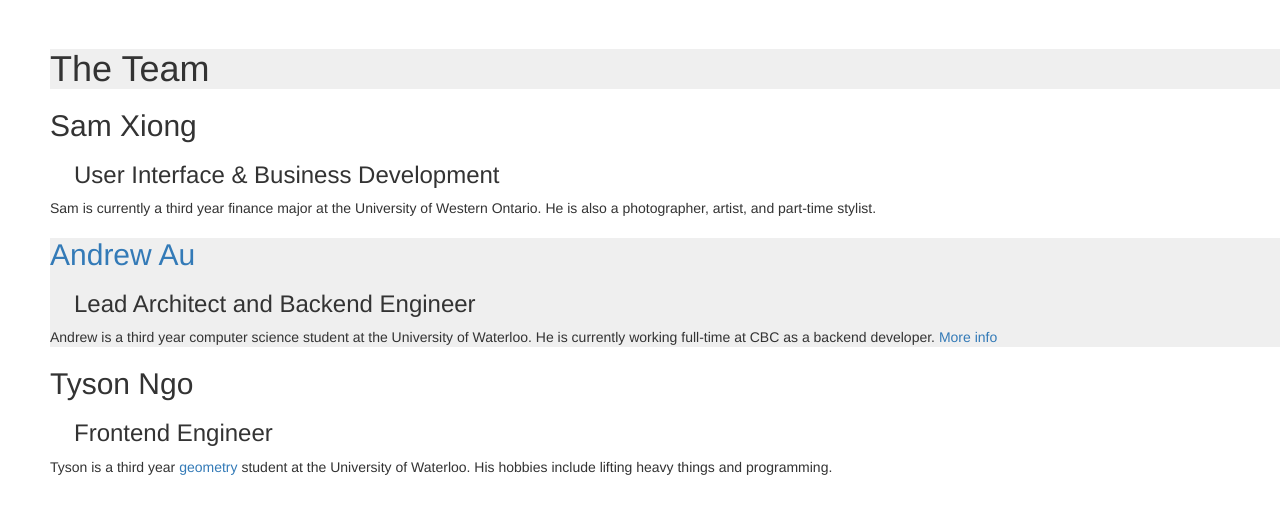
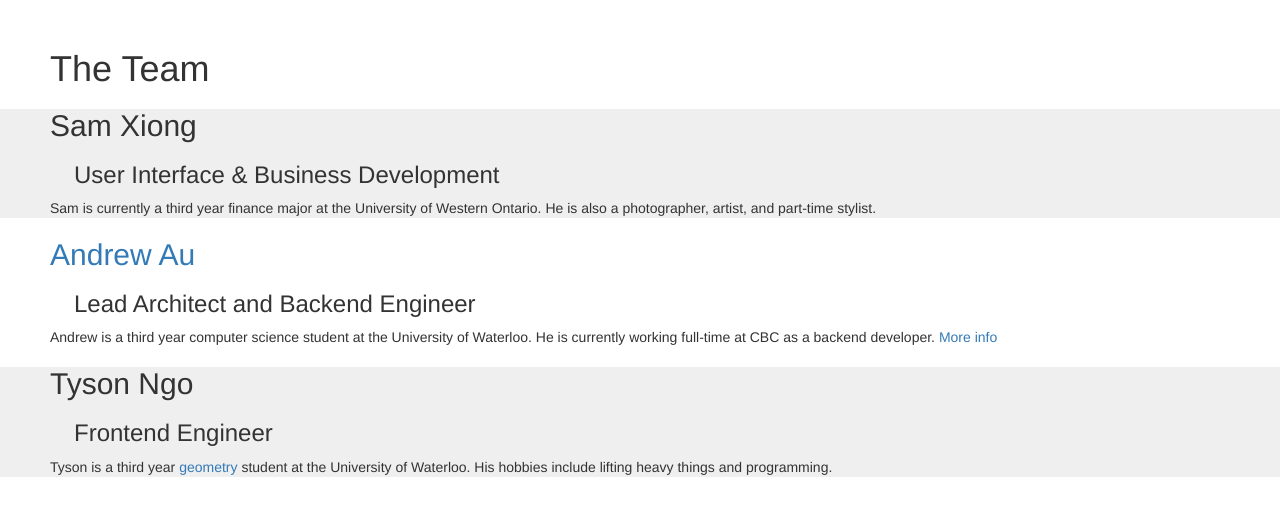
Before and after one commit to A-Au/ClubManner-Email, a Django app: page /about/ in a window 1280 px wide. Shown: the part 51-567 px from the top of the page. Run offline with Django 3.2, Linux system fonts and the light colour scheme; some libraries are stand-ins or nearby versions.

Commit message:
put div inside of section

```diff
--- a/clubmanneremail/templates/about.html
+++ b/clubmanneremail/templates/about.html
@@ -40,26 +40,33 @@
             </div>
         </div>
     </nav>
+
+    <section>
         <div class="description">
-        <section>
             <h1>The Team</h1>
+        </div>
     </section>
     <section>
+        <div class="description">
             <h2>Sam Xiong</h2>
             <h3 class="role">User Interface &amp; Business Development</h3>
             <p>Sam is currently a third year finance major at the University of Western Ontario. He is also a photographer, artist, and part-time stylist.</p>
+        </div>
     </section>
     <section>
+        <div class="description">
             <h2><a href="https://a-au.github.io">Andrew Au</a></h2>
             <h3 class="role">Lead Architect and Backend Engineer</h3>
             <p>Andrew is a third year computer science student at the University of Waterloo. He is currently working full-time at CBC as a backend developer. <a href="https://www.youtube.com/watch?v=o1eHKf-dMwo">More info</a></p>
+        </div>
     </section>
     <section>
+        <div class="description">
             <h2>Tyson Ngo</h2>
             <h3 class="role">Frontend Engineer</h3>
             <p>Tyson is a third year <a href="https://uwaterloo.ca/geometry">geometry</a> student at the University of Waterloo. His hobbies include lifting heavy things and programming.</p>
+        </div>
     </section>
-    </div>
     <script src="http://clubmanner.com/resources/js/jquery-2.1.3.js"></script>
     <script src="http://clubmanner.com/resources/js/bootstrap.min.js"></script>
 </body>
```
Lines whose indentation alone changed are shown as unchanged.
